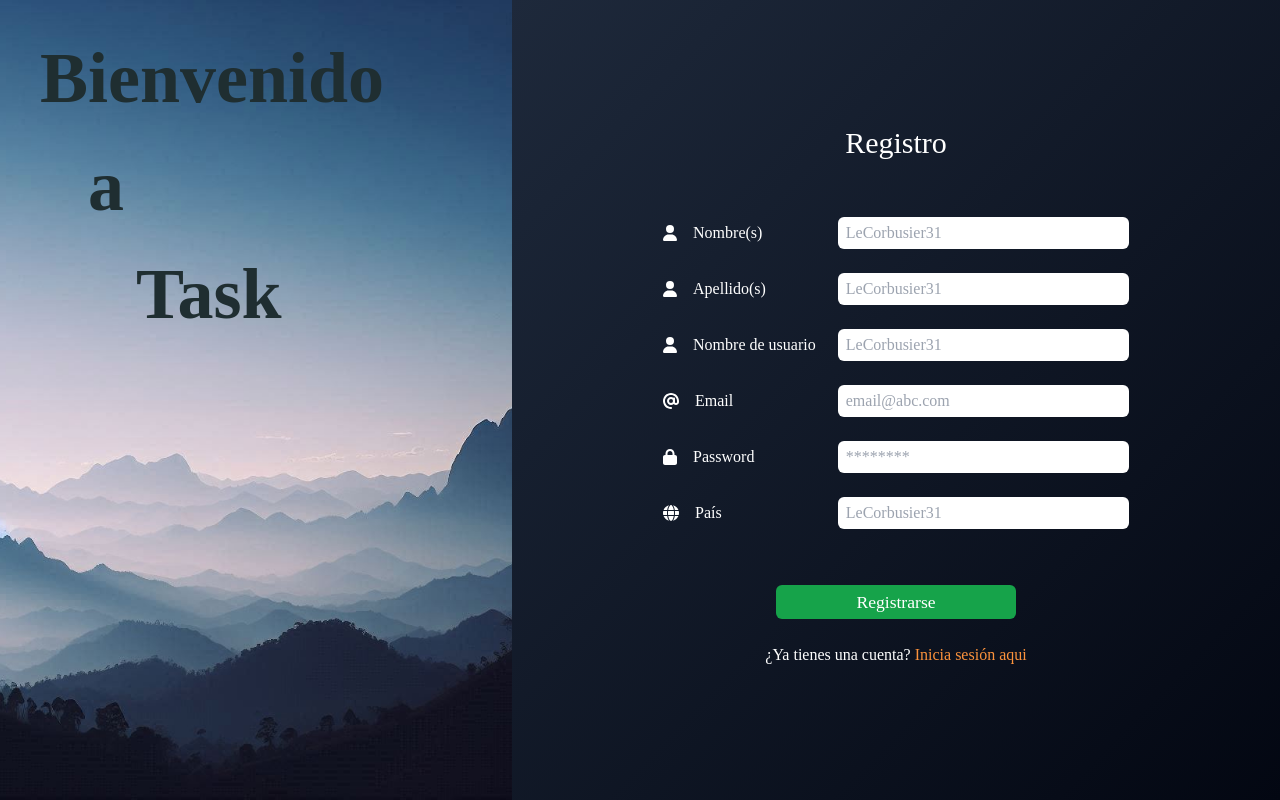
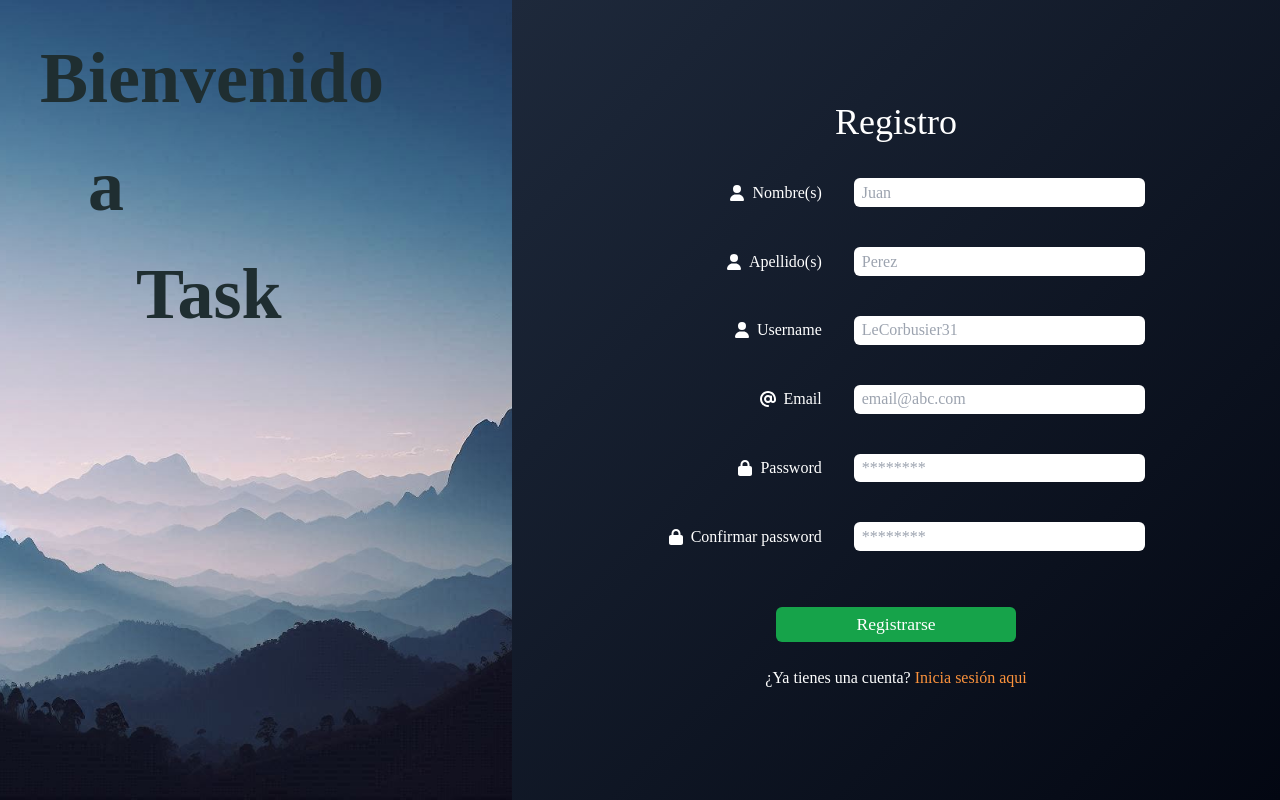
Before and after one commit to Sesiom31/ToDo-back-front, a React (Vite) app in the folder frontend/: page /register in a window 1280 px wide. Built offline with nearby package versions, Linux system fonts and the light colour scheme.

Commit message:
Reconfiguracion de los formularios, config de react-hook-form  con Yup

```diff
--- a/frontend/package.json
+++ b/frontend/package.json
@@ -15,12 +15,15 @@
     "@fortawesome/free-regular-svg-icons": "^6.5.2",
     "@fortawesome/free-solid-svg-icons": "^6.5.2",
     "@fortawesome/react-fontawesome": "^0.2.1",
+    "@hookform/resolvers": "^3.4.2",
     "@reduxjs/toolkit": "^2.2.5",
     "react": "^18.2.0",
     "react-dom": "^18.2.0",
+    "react-hook-form": "^7.51.5",
     "react-redux": "^9.1.2",
     "react-router-dom": "^6.23.1",
-    "react-spring": "^9.7.3"
+    "react-spring": "^9.7.3",
+    "yup": "^1.4.0"
   },
   "devDependencies": {
     "@types/react": "^18.2.66",
--- a/frontend/src/components/LoginForm.jsx
+++ b/frontend/src/components/LoginForm.jsx
@@ -1,64 +1,67 @@
 import { faUser, faAt, faLock } from "@fortawesome/free-solid-svg-icons";
-import { FontAwesomeIcon } from "@fortawesome/react-fontawesome";
-import {Link} from 'react-router-dom'
+import { Link } from "react-router-dom";
+import InputField from "../ui/InputField";
+import loginSchema from "../schemas/login.schema";
+import { useForm } from "react-hook-form";
+import { yupResolver } from "@hookform/resolvers/yup";
 
 function LoginForm() {
+  const {
+    register,
+    handleSubmit,
+    formState: { errors },
+  } = useForm({
+    resolver: yupResolver(loginSchema),
+  });
+
+  const onSubmit = (data) => {
+    console.log(data);
+  };
+
   return (
-    <form className=" w-4/5 h-auto p-2 flex flex-col justify-center items-center gap-8">
-      <div className="flex w-full justify-center items-center px-2">
-        <div className=" w-[30%] flex gap-4 items-center">
-          <FontAwesomeIcon icon={faUser} className=" text-white" />
-          <label htmlFor="username" className=" text-white">
-            Nombre de usuario
-          </label>
-        </div>
-
-        <input
-          type="text"
-          className=" rounded-md py-1 px-2 w-[50%] focus:outline-none  focus:ring-2 focus:ring-sky-300 invalid:border-pink-500 invalid:text-pink-600
-              focus:invalid:border-pink-500 focus:invalid:ring-pink-500"
-          placeholder="LeCorbusier31"
-        />
-      </div>
-      <div className="flex w-full justify-center items-center px-2">
-        <div className=" w-[30%] flex gap-4 items-center">
-          <FontAwesomeIcon icon={faAt} className=" text-white" />
-          <label htmlFor="email" className=" text-white">
-            Email
-          </label>
-        </div>
-
-        <input
-          type="email"
-          className=" rounded-md py-1 px-2 w-[50%] focus:outline-none  focus:ring-2 focus:ring-sky-300 invalid:border-pink-500 invalid:text-pink-600
-              focus:invalid:border-pink-500 focus:invalid:ring-pink-500"
-          placeholder="email@abc.com"
-        />
-      </div>
-      <div className="flex w-full justify-center items-center px-2">
-        <div className=" w-[30%] flex gap-4 items-center">
-          <FontAwesomeIcon icon={faLock} className=" text-white" />
-          <label htmlFor="password" className=" text-white">
-            Password
-          </label>
-        </div>
-
-        <input
-          type="password"
-          className=" rounded-md py-1 px-2 w-[50%] focus:outline-none  focus:ring-2 focus:ring-sky-300 invalid:border-pink-500 invalid:text-pink-600
-              focus:invalid:border-pink-500 focus:invalid:ring-pink-500"
-          placeholder="********"
-        />
-      </div>
+    <form
+      className=" w-4/5 h-auto p-2 flex flex-col justify-center items-center gap-8"
+      onSubmit={handleSubmit(onSubmit)}
+    >
+      <InputField
+        label="Username"
+        icon={faUser}
+        type={"text"}
+        name={"username"}
+        placeholder={"LeCorbusier31"}
+        register={register}
+        error={errors.username}
+      />
+      <InputField
+        label="Email"
+        icon={faAt}
+        type={"email"}
+        name={"email"}
+        placeholder={"email@abc.com"}
+        register={register}
+        error={errors.email}
+      />
+      <InputField
+        label="Password"
+        icon={faLock}
+        type={"password"}
+        name={"password"}
+        placeholder={"********"}
+        register={register}
+        error={errors.password}
+      />
       <button
         type="submit"
         className=" w-[40%] bg-green-600 mt-8 px-2 py-1 text-white text-[1.1rem] rounded-md"
       >
-        Ingresar
+        Iniciar sesión
       </button>
       <span className=" text-white">
         ¿Aun no tienes una cuenta?
-        <Link to={'/register'} className=" text-orange-400"> Regístrate aquí</Link>
+        <Link to={"/register"} className=" text-orange-400">
+          {" "}
+          Regístrate aquí
+        </Link>
       </span>
     </form>
   );
--- a/frontend/src/components/RegisterForm.jsx
+++ b/frontend/src/components/RegisterForm.jsx
@@ -1,102 +1,86 @@
-import { faUser, faAt, faLock, faGlobe } from "@fortawesome/free-solid-svg-icons";
-import { FontAwesomeIcon } from "@fortawesome/react-fontawesome";
-import {Link} from 'react-router-dom'
+import { faUser, faAt, faLock } from "@fortawesome/free-solid-svg-icons";
+import { Link } from "react-router-dom";
+import InputField from "../ui/InputField";
+import { useForm } from "react-hook-form";
+import { yupResolver } from "@hookform/resolvers/yup";
+import registerSchema from "../schemas/register.schema";
 
 function RegisterForm() {
+  const {
+    register,
+    handleSubmit,
+    formState: { errors },
+  } = useForm({
+    resolver: yupResolver(registerSchema),
+  });
+
+  const onSubmit = (data) => {
+    console.log(data);
+  };
+
   return (
-    <form className=" w-4/5 h-auto p-2 flex flex-col justify-center items-center gap-6">
-      <div className="flex w-full justify-center items-center px-2">
-        <div className=" w-[30%] flex gap-4 items-center">
-          <FontAwesomeIcon icon={faUser} className=" text-white" />
-          <label htmlFor="username" className=" text-white">
-            Nombre(s)
-          </label>
-        </div>
+    <form
+      className=" w-4/5 h-auto p-2 flex flex-col justify-center items-center gap-6"
+      onSubmit={handleSubmit(onSubmit)}
+    >
+      <InputField
+        label="Nombre(s)"
+        icon={faUser}
+        type={"text"}
+        name={"firstname"}
+        placeholder={"Juan"}
+        register={register}
+        error={errors.firstname}
+      />
+      <InputField
+        label="Apellido(s)"
+        icon={faUser}
+        type={"text"}
+        name={"lastname"}
+        placeholder={"Perez"}
+        register={register}
+        error={errors.lastname}
+      />
 
-        <input
-          type="text"
-          className=" rounded-md py-1 px-2 w-[50%] focus:outline-none  focus:ring-2 focus:ring-sky-300 invalid:border-pink-500 invalid:text-pink-600
-              focus:invalid:border-pink-500 focus:invalid:ring-pink-500"
-          placeholder="LeCorbusier31"
-        />
-      </div><div className="flex w-full justify-center items-center px-2">
-        <div className=" w-[30%] flex gap-4 items-center">
-          <FontAwesomeIcon icon={faUser} className=" text-white" />
-          <label htmlFor="username" className=" text-white">
-            Apellido(s)
-          </label>
-        </div>
-
-        <input
-          type="text"
-          className=" rounded-md py-1 px-2 w-[50%] focus:outline-none  focus:ring-2 focus:ring-sky-300 invalid:border-pink-500 invalid:text-pink-600
-              focus:invalid:border-pink-500 focus:invalid:ring-pink-500"
-          placeholder="LeCorbusier31"
-        />
-      </div>
-      <div className="flex w-full justify-center items-center px-2">
-        <div className=" w-[30%] flex gap-4 items-center">
-          <FontAwesomeIcon icon={faUser} className=" text-white" />
-          <label htmlFor="username" className=" text-white">
-            Nombre de usuario
-          </label>
-        </div>
-
-        <input
-          type="text"
-          className=" rounded-md py-1 px-2 w-[50%] focus:outline-none  focus:ring-2 focus:ring-sky-300 invalid:border-pink-500 invalid:text-pink-600
-              focus:invalid:border-pink-500 focus:invalid:ring-pink-500"
-          placeholder="LeCorbusier31"
-        />
-      </div>
-      <div className="flex w-full justify-center items-center px-2">
-        <div className=" w-[30%] flex gap-4 items-center">
-          <FontAwesomeIcon icon={faAt} className=" text-white" />
-          <label htmlFor="email" className=" text-white">
-            Email
-          </label>
-        </div>
-
-        <input
-          type="email"
-          className=" rounded-md py-1 px-2 w-[50%] focus:outline-none  focus:ring-2 focus:ring-sky-300 invalid:border-pink-500 invalid:text-pink-600
-              focus:invalid:border-pink-500 focus:invalid:ring-pink-500"
-          placeholder="email@abc.com"
-        />
-      </div>
-      <div className="flex w-full justify-center items-center px-2">
-        <div className=" w-[30%] flex gap-4 items-center">
-          <FontAwesomeIcon icon={faLock} className=" text-white" />
-          <label htmlFor="password" className=" text-white">
-            Password
-          </label>
-        </div>
-
-        <input
-          type="password"
-          className=" rounded-md py-1 px-2 w-[50%] focus:outline-none  focus:ring-2 focus:ring-sky-300 invalid:border-pink-500 invalid:text-pink-600
-              focus:invalid:border-pink-500 focus:invalid:ring-pink-500"
-          placeholder="********"
-        />
-      </div>
-      <div className="flex w-full justify-center items-center px-2">
-        <div className=" w-[30%] flex gap-4 items-center">
-          <FontAwesomeIcon icon={faGlobe} className=" text-white" />
-          <label htmlFor="username" className=" text-white">
-            País
-          </label>
-        </div>
-
-        <input
-          type="text"
-          className=" rounded-md py-1 px-2 w-[50%] focus:outline-none  focus:ring-2 focus:ring-sky-300 invalid:border-pink-500 invalid:text-pink-600
-              focus:invalid:border-pink-500 focus:invalid:ring-pink-500"
-          placeholder="LeCorbusier31"
-        />
-      </div>
+      <InputField
+        label="Username"
+        icon={faUser}
+        type={"text"}
+        name={"username"}
+        placeholder={"LeCorbusier31"}
+        register={register}
+        error={errors.username}
+      />
+      <InputField
+        label="Email"
+        icon={faAt}
+        type={"email"}
+        name={"email"}
+        placeholder={"email@abc.com"}
+        register={register}
+        error={errors.email}
+      />
+      <InputField
+        label="Password"
+        icon={faLock}
+        type={"password"}
+        name={"password"}
+        placeholder={"********"}
+        register={register}
+        error={errors.password}
+      />
+      <InputField
+        label="Confirmar password"
+        icon={faLock}
+        type={"password"}
+        name={"confirmPassword"}
+        placeholder={"********"}
+        register={register}
+        error={errors.confirmPassword}
+      />
       <button
         type="submit"
-        className=" w-[40%] bg-green-600 mt-8 px-2 py-1 text-white text-[1.1rem] rounded-md"
+        className=" w-[40%] bg-green-600 mt-4 px-2 py-1 text-white text-[1.1rem] rounded-md"
       >
         Registrarse
       </button>
--- a/frontend/src/pages/RegisterPage.jsx
+++ b/frontend/src/pages/RegisterPage.jsx
@@ -5,8 +5,8 @@ function RegisterPage() {
   return (
     <section className=" flex h-screen w-full  ">
       <Home frase={'Bienvenido a Task'} />
-      <section className="w-3/5 h-full bg-gradient-to-br from-slate-800 to-gray-950 flex flex-col justify-center items-center gap-8">
-        <h2 className=" text-white text-3xl mb-4">Registro</h2>
+      <section className="w-3/5 h-full bg-gradient-to-br from-slate-800 to-gray-950 flex flex-col justify-center items-center gap-6">
+        <h2 className=" text-white text-4xl mb-1">Registro</h2>
         <RegisterForm />
       </section>
     </section>
--- /dev/null
+++ b/frontend/src/schemas/login.schema.js
@@ -0,0 +1,15 @@
+import * as Yup from "yup";
+
+const schema = Yup.object().shape({
+  username: Yup.string()
+    .required("El username es obligatorio")
+    .min(4, "Debe tener al menos 4 caracteres "),
+  email: Yup.string()
+    .email("Ingrese un email válido")
+    .required("El email es obligatorio"),
+  password: Yup.string()
+    .required("La contraseña es obligatoria")
+    .min(6, "Debe tener al menos 6 caracteres"),
+});
+
+export default schema;
--- /dev/null
+++ b/frontend/src/schemas/register.schema.js
@@ -0,0 +1,24 @@
+import * as Yup from "yup";
+
+const schema = Yup.object().shape({
+  firstname: Yup.string()
+    .required("El nombre es obligatorio")
+    .min(3, "Debe tener al menos 3 caracteres"),
+  lastname: Yup.string()
+    .required("El apellido es obligatorio")
+    .min(3, "Debe tener al menos 3 caracteres"),
+  username: Yup.string()
+    .required("El username es obligatorio")
+    .min(4, "Debe tener al menos 4 caracteres "),
+  email: Yup.string()
+    .email("Ingrese un email válido")
+    .required("El email es obligatorio"),
+  password: Yup.string()
+    .required("La contraseña es obligatoria")
+    .min(6, "Debe tener al menos 6 caracteres"),
+  confirmPassword: Yup.string()
+    .required("Debes confirmar tu password")
+    .oneOf([Yup.ref("password"), null], "El password debe coincidir"),
+});
+
+export default schema;
--- /dev/null
+++ b/frontend/src/ui/InputField.jsx
@@ -0,0 +1,57 @@
+import PropTypes from "prop-types";
+import { FontAwesomeIcon } from "@fortawesome/react-fontawesome";
+
+function InputField({
+  label,
+  icon,
+  type = "text",
+  name,
+  placeholder = "",
+  register,
+  error = null,
+}) {
+  return (
+    <div className="flex flex-col w-full">
+      <div className="flex w-full justify-center items-center px-2 gap-8">
+        <div className=" w-[30%] flex gap-2 items-center justify-end">
+          <FontAwesomeIcon icon={icon} className=" text-white" />
+          <label htmlFor={name} className=" text-white">
+            {label}
+          </label>
+        </div>
+
+        <div className=" flex flex-col w-[50%]">
+          <input
+            type={type}
+            name={name}
+            placeholder={placeholder}
+            autoComplete={"off"}
+            {...register(name)}
+            className={`rounded-md text-slate-800 py-[.15rem] px-2 w-full focus:outline-none focus:ring-2 ${
+              error ? "focus:ring-pink-500" : "focus:ring-sky-300"
+            }`}
+          />
+        </div>
+      </div>
+
+      <div className="w-full flex justify-center h-4 gap-8">
+        <span className="w-[30%]"></span>
+        <span className="text-pink-600 text-sm mt-1 px-2 w-[50%]">
+          {error && error.message}
+        </span>
+      </div>
+    </div>
+  );
+}
+
+InputField.propTypes = {
+  label: PropTypes.string.isRequired,
+  icon: PropTypes.object.isRequired,
+  type: PropTypes.string,
+  name: PropTypes.string.isRequired,
+  placeholder: PropTypes.string,
+  register: PropTypes.func.isRequired,
+  error: PropTypes.object,
+};
+
+export default InputField;
```
Also changed, not shown: 1 other file (tests, documents, lock files or other folders).
